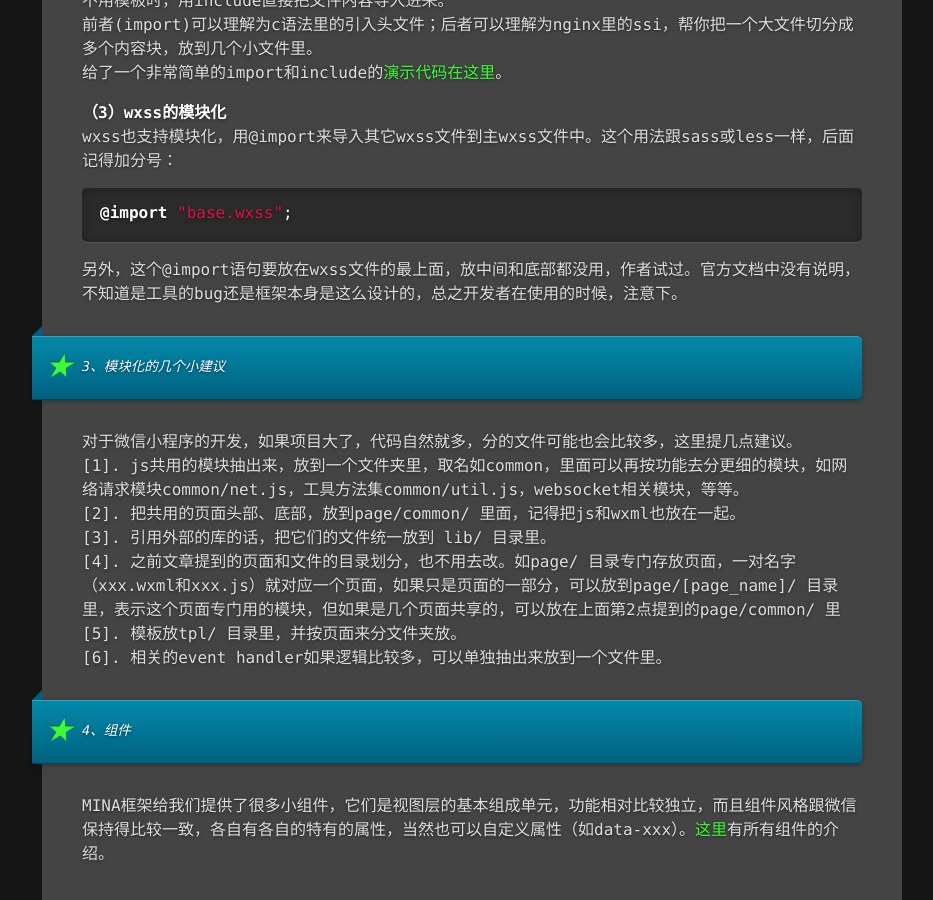
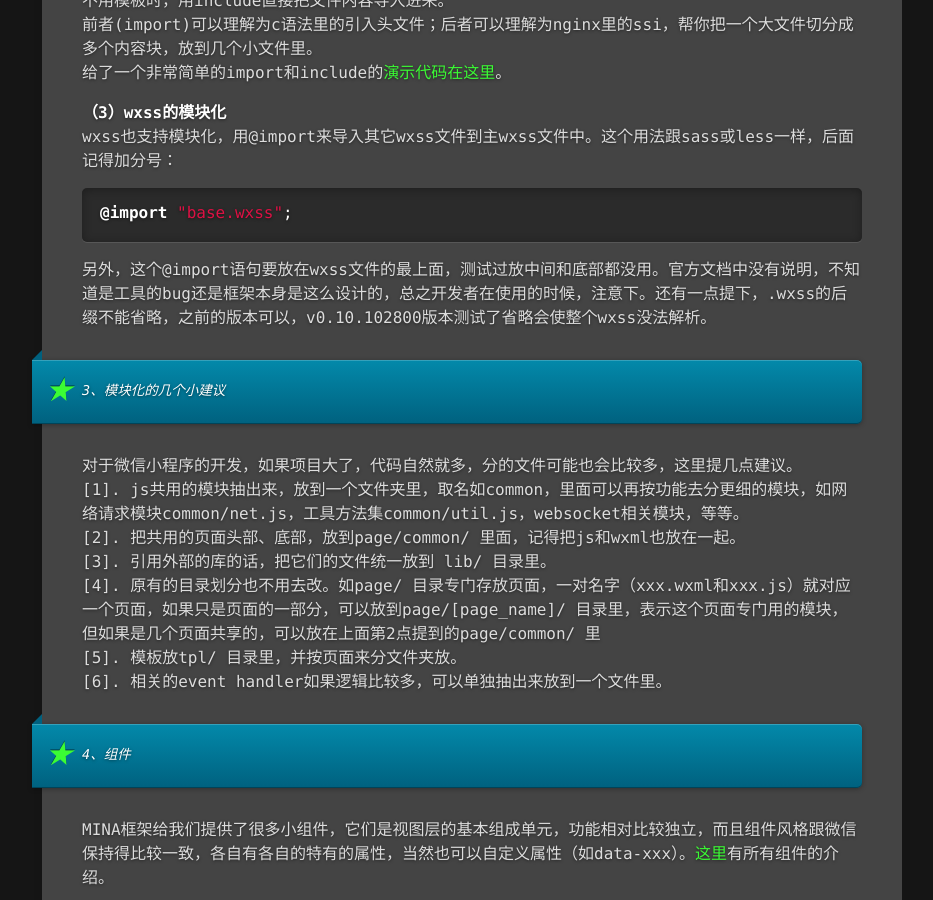
Before and after one commit to jsongo/jsongo.github.io, a Jekyll site: the page built from _posts/2016-10-08-weapp-4.markdown, in a window 1280 px wide and 900 px high, scrolled down 2632 px. Shown: the whole window, without its empty margins (18-951 px from the left). Built offline with Jekyll 4.4.1, drawn with Linux system fonts in a browser that asks for light colours; comment, search, counter and statistics services are not loaded; some of the changed text lies outside the part shown.

Commit message:
Update 2016-10-08-weapp-4.markdown

```diff
--- a/_posts/2016-10-08-weapp-4.markdown
+++ b/_posts/2016-10-08-weapp-4.markdown
@@ -46,7 +46,7 @@
 //  a.js
 var xxx = require('xxx.js')
 {% endhighlight %}
-导出的语法，在每个文件里定义
+其中，.js的后缀可以省略。导出的语法，在每个文件里定义
 {% highlight js %}
 // b.js
 function yyy() {
@@ -100,7 +100,7 @@
 {% highlight css %}
 @import "base.wxss";
 {% endhighlight %}
-另外，这个@import语句要放在wxss文件的最上面，放中间和底部都没用，作者试过。官方文档中没有说明，不知道是工具的bug还是框架本身是这么设计的，总之开发者在使用的时候，注意下。
+另外，这个@import语句要放在wxss文件的最上面，测试过放中间和底部都没用。官方文档中没有说明，不知道是工具的bug还是框架本身是这么设计的，总之开发者在使用的时候，注意下。还有一点提下，.wxss的后缀不能省略，之前的版本可以，v0.10.102800版本测试了省略会使整个wxss没法解析。
 
 > 3、模块化的几个小建议
 
@@ -108,7 +108,7 @@
 [1]. js共用的模块抽出来，放到一个文件夹里，取名如common，里面可以再按功能去分更细的模块，如网络请求模块common/net.js，工具方法集common/util.js，websocket相关模块，等等。
 [2]. 把共用的页面头部、底部，放到page/common/ 里面，记得把js和wxml也放在一起。
 [3]. 引用外部的库的话，把它们的文件统一放到 lib/ 目录里。
-[4]. 之前文章提到的页面和文件的目录划分，也不用去改。如page/ 目录专门存放页面，一对名字（xxx.wxml和xxx.js）就对应一个页面，如果只是页面的一部分，可以放到page/[page_name]/ 目录里，表示这个页面专门用的模块，但如果是几个页面共享的，可以放在上面第2点提到的page/common/ 里
+[4]. 原有的目录划分也不用去改。如page/ 目录专门存放页面，一对名字（xxx.wxml和xxx.js）就对应一个页面，如果只是页面的一部分，可以放到page/[page_name]/ 目录里，表示这个页面专门用的模块，但如果是几个页面共享的，可以放在上面第2点提到的page/common/ 里
 [5]. 模板放tpl/ 目录里，并按页面来分文件夹放。
 [6]. 相关的event handler如果逻辑比较多，可以单独抽出来放到一个文件里。
 
```
